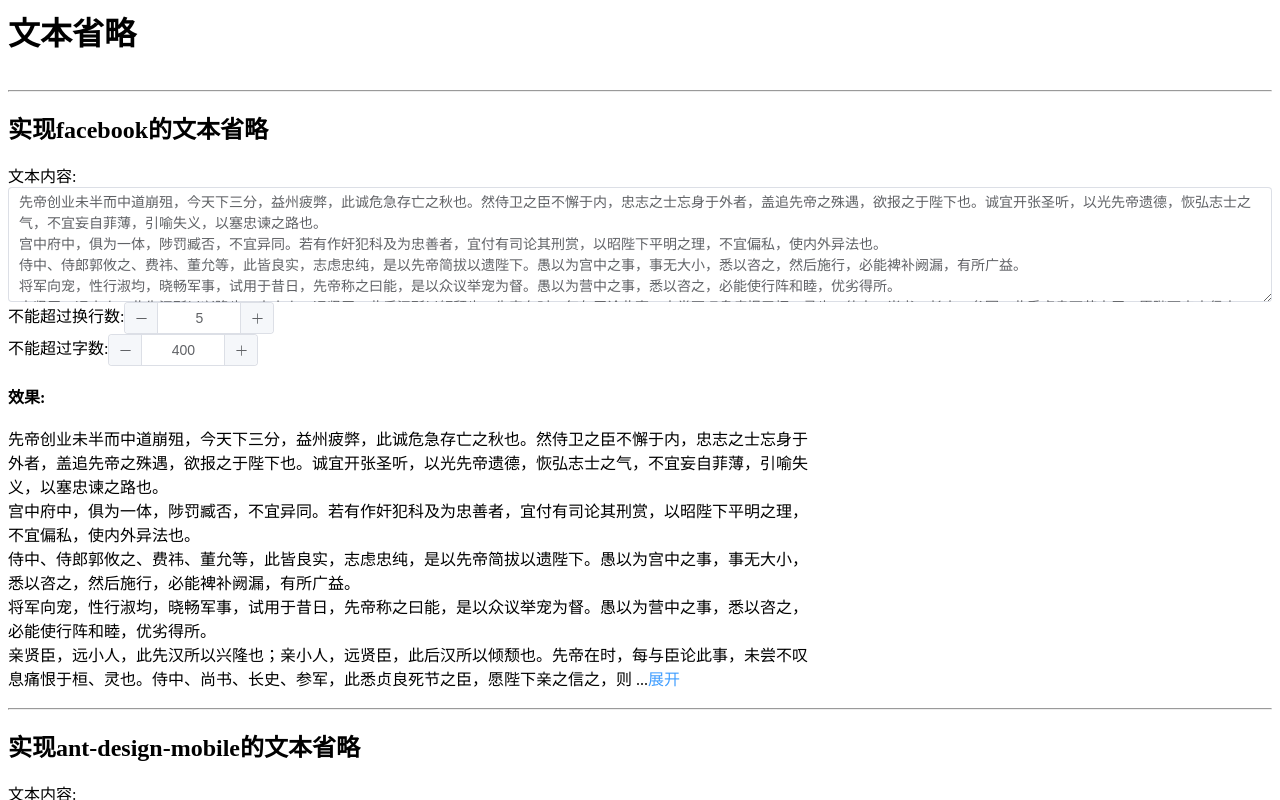
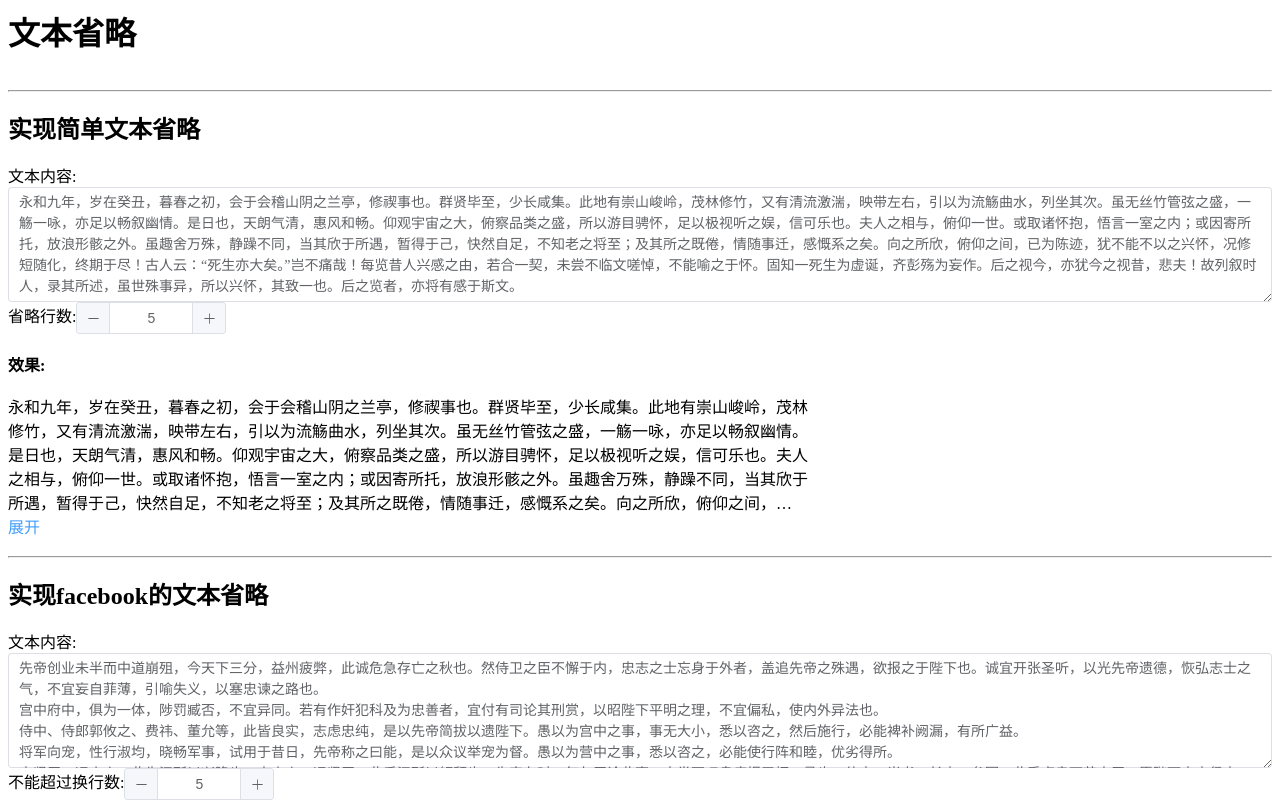
Before and after one commit to xiaocheng555/text-ellipsis, a Vue app: page / in a window 1280 px wide. Shown: the top 800 px of the page. Built offline with nearby package versions, Linux system fonts and the light colour scheme.

Commit message:
feat: 增加简单实现文本省略

```diff
--- a/src/App.vue
+++ b/src/App.vue
@@ -2,20 +2,34 @@
   <div>
     <h1>文本省略</h1>
     <br><br><hr><br>
+    <section>
+      <h2>实现简单文本省略</h2>
+      <br>
+      文本内容:<el-input type="textarea" v-model="text" :rows="5" />
+      省略行数:<el-input-number v-model="rows"></el-input-number><br>
+      <br>
+      <h4>效果:</h4>
+      <br>
+      <SimpleEllipsis :rows="rows" style="max-width: 800px;" :content="text"></SimpleEllipsis>
+      <br><hr><br>
+    </section>
+    <section>
       <h2>实现facebook的文本省略</h2>
       <br>
-    文本内容:<el-input type="textarea" v-model="text" :rows="5" />
+      文本内容:<el-input type="textarea" v-model="text2" :rows="5" />
       不能超过换行数:<el-input-number v-model="newline"></el-input-number><br>
       不能超过字数:<el-input-number v-model="maxLen"></el-input-number><br>
       <br>
       <h4>效果:</h4>
       <br>
-    <TextEllipsis2 :newline="newline" :maxLen="maxLen" style="max-width: 800px;" :content="text"></TextEllipsis2>
+      <FackbookEllipsis :newline="newline" :maxLen="maxLen" style="max-width: 800px;" :content="text2"></FackbookEllipsis>
       <br><hr><br>
+    </section>
+    <section>
       <h2>实现ant-design-mobile的文本省略</h2>
       <br>
-    文本内容:<el-input type="textarea" v-model="text2" :rows="5" /><br>
-    省略行数:<el-input-number v-model="rows"></el-input-number><br>
+      文本内容:<el-input type="textarea" v-model="text3" :rows="5" /><br>
+      省略行数:<el-input-number v-model="rows2"></el-input-number><br>
       省略位置:
       <el-radio-group v-model="direction">
         <el-radio label="start">start</el-radio>
@@ -29,21 +43,24 @@
       <h4>效果:</h4>
       <TextEllipsis
         style="max-width: 800px; padding: 10px;"
-      :rows="rows"
+        :rows="rows2"
         :direction="direction"
-      :content="text2"
+        :content="text3"
         :single="single"
         dot="... ">
       </TextEllipsis>
+    </section>
   </div>
 </template>
 
 <script setup lang="ts">
-import  TextEllipsis2 from './text-ellipsis2.vue'
-import  TextEllipsis from './text-ellipsis.vue'
+import  SimpleEllipsis from './SimpleEllipsis.vue'
+import  FackbookEllipsis from './FackbookEllipsis.vue'
+import  TextEllipsis from './TextEllipsis.vue'
 import { ref } from 'vue'
 
-const text = ref(`先帝创业未半而中道崩殂，今天下三分，益州疲弊，此诚危急存亡之秋也。然侍卫之臣不懈于内，忠志之士忘身于外者，盖追先帝之殊遇，欲报之于陛下也。诚宜开张圣听，以光先帝遗德，恢弘志士之气，不宜妄自菲薄，引喻失义，以塞忠谏之路也。
+const text = ref(`永和九年，岁在癸丑，暮春之初，会于会稽山阴之兰亭，修禊事也。群贤毕至，少长咸集。此地有崇山峻岭，茂林修竹，又有清流激湍，映带左右，引以为流觞曲水，列坐其次。虽无丝竹管弦之盛，一觞一咏，亦足以畅叙幽情。是日也，天朗气清，惠风和畅。仰观宇宙之大，俯察品类之盛，所以游目骋怀，足以极视听之娱，信可乐也。夫人之相与，俯仰一世。或取诸怀抱，悟言一室之内；或因寄所托，放浪形骸之外。虽趣舍万殊，静躁不同，当其欣于所遇，暂得于己，快然自足，不知老之将至；及其所之既倦，情随事迁，感慨系之矣。向之所欣，俯仰之间，已为陈迹，犹不能不以之兴怀，况修短随化，终期于尽！古人云：“死生亦大矣。”岂不痛哉！每览昔人兴感之由，若合一契，未尝不临文嗟悼，不能喻之于怀。固知一死生为虚诞，齐彭殇为妄作。后之视今，亦犹今之视昔，悲夫！故列叙时人，录其所述，虽世殊事异，所以兴怀，其致一也。后之览者，亦将有感于斯文。`)
+const text2 = ref(`先帝创业未半而中道崩殂，今天下三分，益州疲弊，此诚危急存亡之秋也。然侍卫之臣不懈于内，忠志之士忘身于外者，盖追先帝之殊遇，欲报之于陛下也。诚宜开张圣听，以光先帝遗德，恢弘志士之气，不宜妄自菲薄，引喻失义，以塞忠谏之路也。
 宫中府中，俱为一体，陟罚臧否，不宜异同。若有作奸犯科及为忠善者，宜付有司论其刑赏，以昭陛下平明之理，不宜偏私，使内外异法也。
 侍中、侍郎郭攸之、费祎、董允等，此皆良实，志虑忠纯，是以先帝简拔以遗陛下。愚以为宫中之事，事无大小，悉以咨之，然后施行，必能裨补阙漏，有所广益。
 将军向宠，性行淑均，晓畅军事，试用于昔日，先帝称之曰能，是以众议举宠为督。愚以为营中之事，悉以咨之，必能使行阵和睦，优劣得所。
@@ -52,8 +69,10 @@ const text = ref(`先帝创业未半而中道崩殂，今天下三分，益州
 先帝知臣谨慎，故临崩寄臣以大事也。受命以来，夙夜忧叹，恐托付不效，以伤先帝之明，故五月渡泸，深入不毛。今南方已定，兵甲已足，当奖率三军，北定中原，庶竭驽钝，攘除奸凶，兴复汉室，还于旧都。此臣所以报先帝而忠陛下之职分也。至于斟酌损益，进尽忠言，则攸之、祎、允之任也。
 愿陛下托臣以讨贼兴复之效，不效，则治臣之罪，以告先帝之灵。若无兴德之言，则责攸之、祎、允等之慢，以彰其咎；陛下亦宜自谋，以咨诹善道，察纳雅言。深追先帝遗诏，臣不胜受恩感激。
 今当远离，临表涕零，不知所言。`)
-const text2 = ref(`永和九年，岁在癸丑，暮春之初，会于会稽山阴之兰亭，修禊事也。群贤毕至，少长咸集。此地有崇山峻岭，茂林修竹，又有清流激湍，映带左右，引以为流觞曲水，列坐其次。虽无丝竹管弦之盛，一觞一咏，亦足以畅叙幽情。是日也，天朗气清，惠风和畅。仰观宇宙之大，俯察品类之盛，所以游目骋怀，足以极视听之娱，信可乐也。夫人之相与，俯仰一世。或取诸怀抱，悟言一室之内；或因寄所托，放浪形骸之外。虽趣舍万殊，静躁不同，当其欣于所遇，暂得于己，快然自足，不知老之将至；及其所之既倦，情随事迁，感慨系之矣。向之所欣，俯仰之间，已为陈迹，犹不能不以之兴怀，况修短随化，终期于尽！古人云：“死生亦大矣。”岂不痛哉！每览昔人兴感之由，若合一契，未尝不临文嗟悼，不能喻之于怀。固知一死生为虚诞，齐彭殇为妄作。后之视今，亦犹今之视昔，悲夫！故列叙时人，录其所述，虽世殊事异，所以兴怀，其致一也。后之览者，亦将有感于斯文。`)
+const text3 = ref(`永和九年，岁在癸丑，暮春之初，会于会稽山阴之兰亭，修禊事也。群贤毕至，少长咸集。此地有崇山峻岭，茂林修竹，又有清流激湍，映带左右，引以为流觞曲水，列坐其次。虽无丝竹管弦之盛，一觞一咏，亦足以畅叙幽情。是日也，天朗气清，惠风和畅。仰观宇宙之大，俯察品类之盛，所以游目骋怀，足以极视听之娱，信可乐也。夫人之相与，俯仰一世。或取诸怀抱，悟言一室之内；或因寄所托，放浪形骸之外。虽趣舍万殊，静躁不同，当其欣于所遇，暂得于己，快然自足，不知老之将至；及其所之既倦，情随事迁，感慨系之矣。向之所欣，俯仰之间，已为陈迹，犹不能不以之兴怀，况修短随化，终期于尽！古人云：“死生亦大矣。”岂不痛哉！每览昔人兴感之由，若合一契，未尝不临文嗟悼，不能喻之于怀。固知一死生为虚诞，齐彭殇为妄作。后之视今，亦犹今之视昔，悲夫！故列叙时人，录其所述，虽世殊事异，所以兴怀，其致一也。后之览者，亦将有感于斯文。`)
+
 const rows = ref(5)
+const rows2 = ref(5)
 const direction = ref('end')
 const single = ref('single')
 
--- /dev/null
+++ b/src/SimpleEllipsis.vue
@@ -0,0 +1,91 @@
+<template>
+  <div class="text-ellipsis">
+    <div
+      ref="contentEl"
+      class="text-ellipsis-content"
+      :style="{ '-webkit-line-clamp': isExpand ? 'unset' : rows }">
+      {{content}}
+    </div>
+    <span v-if="isEll" class="text-ellipsis-action" @click="onActionClick">{{actionText}}</span>
+  </div>
+</template>
+
+<script setup lang="ts">
+import { defineProps, ref, onBeforeMount, watch, computed, nextTick } from 'vue'
+
+const props = defineProps({
+  // 文本内容
+  content: {
+    type: String,
+    default: '',
+    required: true
+  },
+  // 省略行数
+  rows: {
+    type: Number,
+    default: 5
+  },
+  // 展开文案
+  expandText: {
+    type: String,
+    default: '展开'
+  },
+  // 收起文案
+  collapseText: {
+    type: String,
+    default: '收起'
+  }
+})
+
+const isEll = ref(false) // 是否省略
+const isExpand = ref(false) // 是否展开
+const contentEl = ref<null | HTMLElement>(null) // 容器dom
+
+const actionText = computed(() => {
+  return isExpand.value ? props.collapseText : props.expandText
+})
+
+// 计算内容省略
+async function calcEll () {
+  await nextTick()
+  if (!contentEl.value) return
+  const { offsetHeight, scrollHeight } = contentEl.value
+  isEll.value = scrollHeight > offsetHeight
+}
+
+// 展开/收起点击
+function onActionClick () {
+  isExpand.value = !isExpand.value
+}
+
+onBeforeMount(() => {
+  calcEll()
+})
+
+watch(() => [
+  props.content,
+  props.rows
+], calcEll)
+</script>
+
+<style lang='less' scoped>
+.text-ellipsis {
+  white-space: pre-wrap;
+}
+.text-ellipsis-content {
+  display: -webkit-box;
+  -webkit-box-orient: vertical;
+  word-break: break-all;
+  overflow: hidden;
+}
+.text-ellipsis-action {
+  color: #409eff;
+  cursor: pointer;
+  &.is-block {
+    display: block;
+  }
+  &:hover {
+    opacity: .85;
+  }
+}
+</style>
--- a/src/text-ellipsis.vue
+++ b/src/TextEllipsis.vue
@@ -55,7 +55,7 @@ const props = defineProps({
   },
   // 操作按钮单独一行
   single: {
-    type: String,
+    type: Boolean,
     default: false
   }
 })
```
Also changed, not shown: src/FackbookEllipsis.vue (renamed from src/text-ellipsis2.vue). Lines whose indentation alone changed are shown as unchanged.
